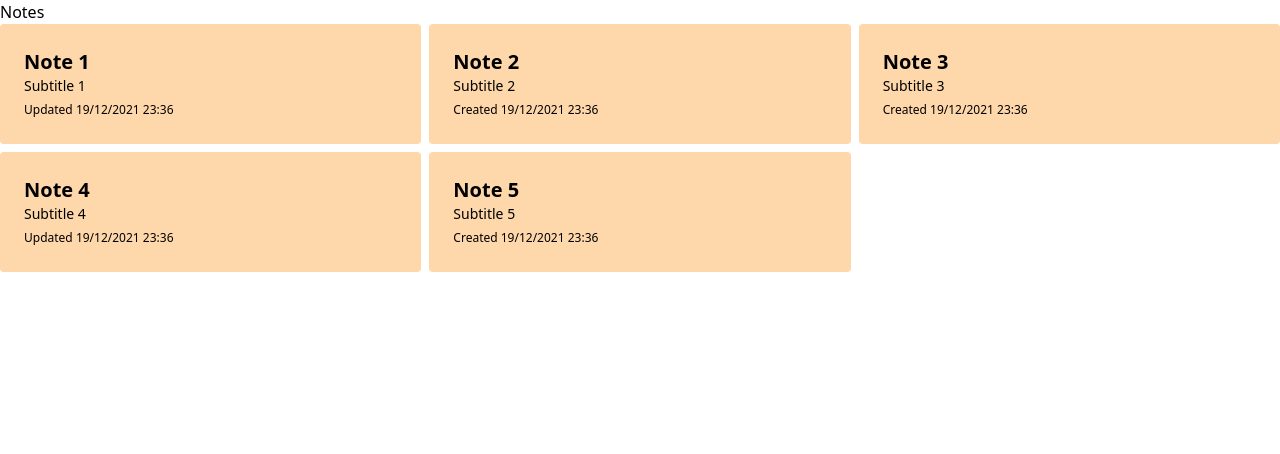
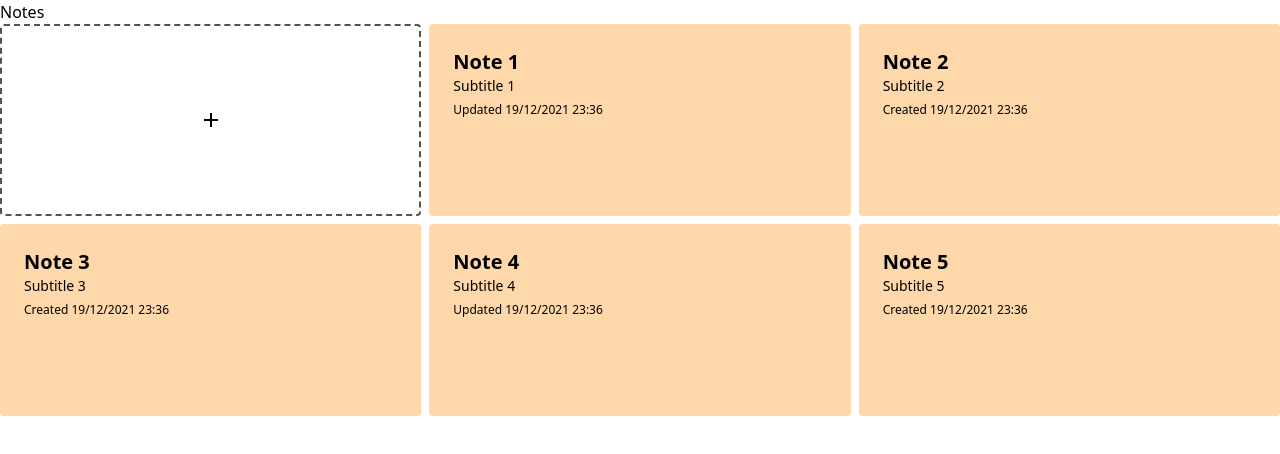
Before and after one commit to TedRibeiro/react-notes, a React (Create React App) app: page / in a window 1280 px wide. Shown: the top 454 px of the page. Built offline with nearby package versions, Linux system fonts and the light colour scheme.

Commit message:
refactor: adjust components for display in list

```diff
--- a/src/components/AddNoteButton.tsx
+++ b/src/components/AddNoteButton.tsx
@@ -10,7 +10,8 @@ const AddNoteButton = () => {
                         justify-center
                         items-center
                         hover:cursor-pointer
-                        hover:bg-gray-50">
+                        hover:bg-gray-50
+                        min-h-[12rem]">
             <AddOutlined />
         </div>
     );
--- a/src/components/Note.tsx
+++ b/src/components/Note.tsx
@@ -4,11 +4,12 @@ const Note = (props: NoteModel) => {
     const { title, subtitle, updatedAt, createdAt } = props;
 
     return (
-        <div className='p-6
+        <div className="p-6
                         rounded
                         bg-orange-200
                         flex
-                        flex-col'>
+                        flex-col
+                        min-h-[12rem]">
             <div>
                 <h3 className="font-bold text-xl">{title}</h3>
                 <p className="text-sm">{subtitle}</p>
--- a/src/components/NotesList.tsx
+++ b/src/components/NotesList.tsx
@@ -1,18 +1,34 @@
 import { NotesListModel } from "../models/Models";
+import AddNoteButton from "./AddNoteButton";
 import Note from "./Note";
 
-const notesMock: NotesListModel = [
-    {id: 1, title: 'Note 1', subtitle: 'Subtitle 1', content: 'Content 1', createdAt: '19/12/2021 23:36', updatedAt: '19/12/2021 23:36'},
-    {id: 2, title: 'Note 2', subtitle: 'Subtitle 2', content: 'Content 2', createdAt: '19/12/2021 23:36'},
-    {id: 3, title: 'Note 3', subtitle: 'Subtitle 3', content: 'Content 3', createdAt: '19/12/2021 23:36'},
-    {id: 4, title: 'Note 4', subtitle: 'Subtitle 4', content: 'Content 4', createdAt: '19/12/2021 23:36', updatedAt: '19/12/2021 23:36'},
-    {id: 5, title: 'Note 5', subtitle: 'Subtitle 5', content: 'Content 5', createdAt: '19/12/2021 23:36'},
+let notesMock: NotesListModel = [
+    { id: 1, title: 'Note 1', subtitle: 'Subtitle 1', content: 'Content 1', createdAt: '19/12/2021 23:36', updatedAt: '19/12/2021 23:36' },
+    { id: 2, title: 'Note 2', subtitle: 'Subtitle 2', content: 'Content 2', createdAt: '19/12/2021 23:36' },
+    { id: 3, title: 'Note 3', subtitle: 'Subtitle 3', content: 'Content 3', createdAt: '19/12/2021 23:36' },
+    { id: 4, title: 'Note 4', subtitle: 'Subtitle 4', content: 'Content 4', createdAt: '19/12/2021 23:36', updatedAt: '19/12/2021 23:36' },
+    { id: 5, title: 'Note 5', subtitle: 'Subtitle 5', content: 'Content 5', createdAt: '19/12/2021 23:36' },
 ]
 
+//notesMock = [];
+
 const NotesList = () => {
-    return <div className="grid gap-2 grid-cols-3">
-        {notesMock.map(n => <Note key={n.id.toString()} {...n} />)}
-    </div>
+    if (notesMock.length > 0) {
+        return (
+            <div className="grid gap-2 grid-cols-3">
+                <AddNoteButton />
+                {notesMock.map(n => <Note key={n.id.toString()} {...n} />)}
+            </div>
+        );
+    } else {
+        return (
+            <div className="w-64">
+                <AddNoteButton />
+                <p className="mt-2 text-center">No notes found</p>
+            </div>
+        );
+    }
 }
 
+
 export default NotesList;
```
